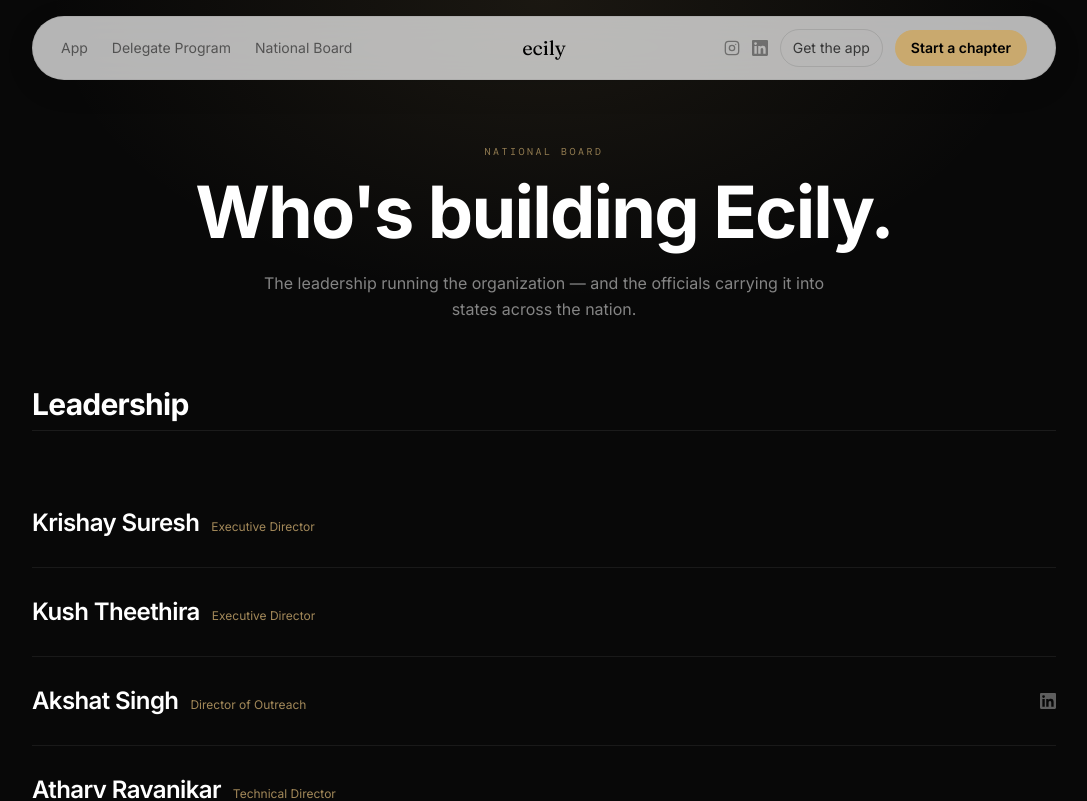
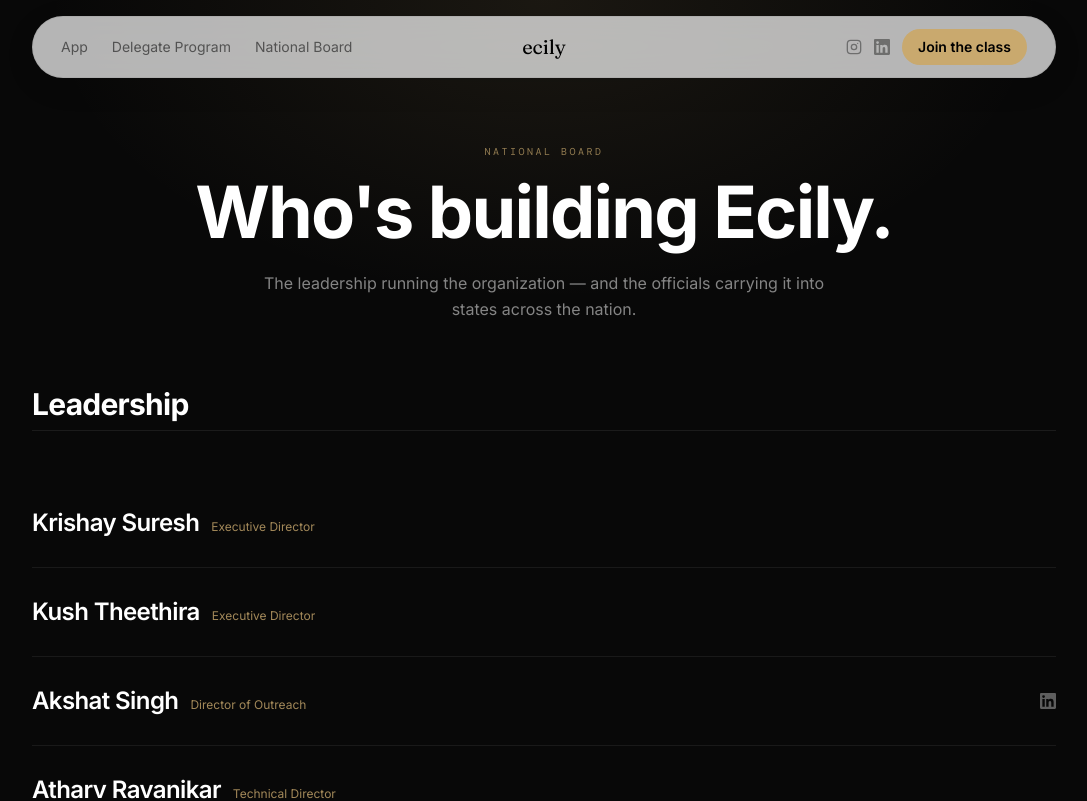
Before and after one commit to krishayyy/ecily, a Next.js app: page /team in a window 1280 px wide. Shown: the top 801 px of the page, without its empty margins (96-1183 px from the left). Built offline with nearby package versions, Linux system fonts and the light colour scheme; a web font is replaced by a local one.

Commit message:
Replace nav CTAs with single Join the class link to Google Classroom

```diff
--- a/components/Nav.tsx
+++ b/components/Nav.tsx
@@ -97,19 +97,15 @@ export default function Nav() {
               )}
             </div>
 
-            <Link
-              href="/#waitlist"
-              className="hidden sm:inline-flex text-sm text-black/70 hover:text-black transition-colors duration-200 px-3 py-2 rounded-full border border-black/10"
-            >
-              Get the app
-            </Link>
-            <Link
-              href="/#start"
+            <a
+              href="https://classroom.google.com/c/ODc0NDE4NzAzODQy?cjc=getjt3ix"
+              target="_blank"
+              rel="noopener noreferrer"
               onClick={() => setOpen(false)}
               className="inline-flex items-center rounded-full bg-[#C9A96E] text-black text-sm font-semibold px-4 py-2 hover:bg-[#B8965A] transition-colors duration-200"
             >
-              Start a chapter
-            </Link>
+              Join the class
+            </a>
 
             {/* Hamburger — mobile only */}
             <button
@@ -155,13 +151,15 @@ export default function Nav() {
                     {l.label}
                   </Link>
                 ))}
-                <Link
-                  href="/#waitlist"
+                <a
+                  href="https://classroom.google.com/c/ODc0NDE4NzAzODQy?cjc=getjt3ix"
+                  target="_blank"
+                  rel="noopener noreferrer"
                   onClick={() => setOpen(false)}
-                  className="mt-4 inline-flex items-center justify-center rounded-full border border-black/15 text-black text-sm font-semibold py-3 hover:bg-black/5 transition-colors duration-200"
+                  className="mt-4 inline-flex items-center justify-center rounded-full bg-[#C9A96E] text-black text-sm font-semibold py-3 hover:bg-[#B8965A] transition-colors duration-200"
                 >
-                  Get the app
-                </Link>
+                  Join the class
+                </a>
                 <div className="flex items-center justify-center gap-5 mt-4 pt-4 border-t border-black/[0.05]">
                   {SOCIAL.instagram && (
                     <a
```
